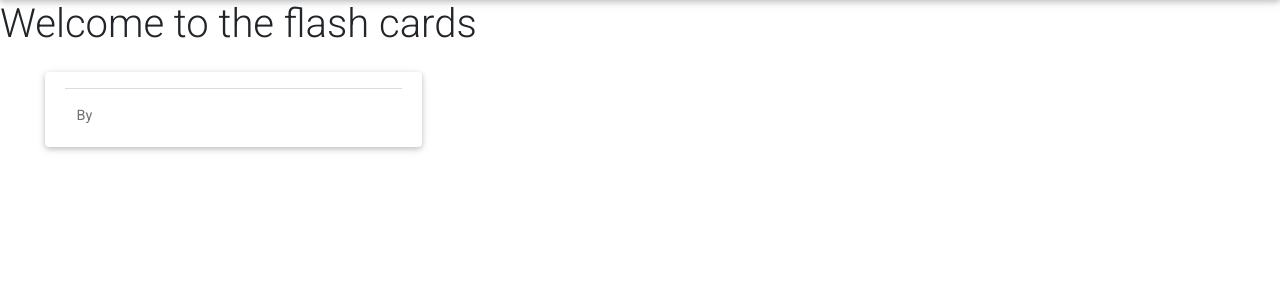
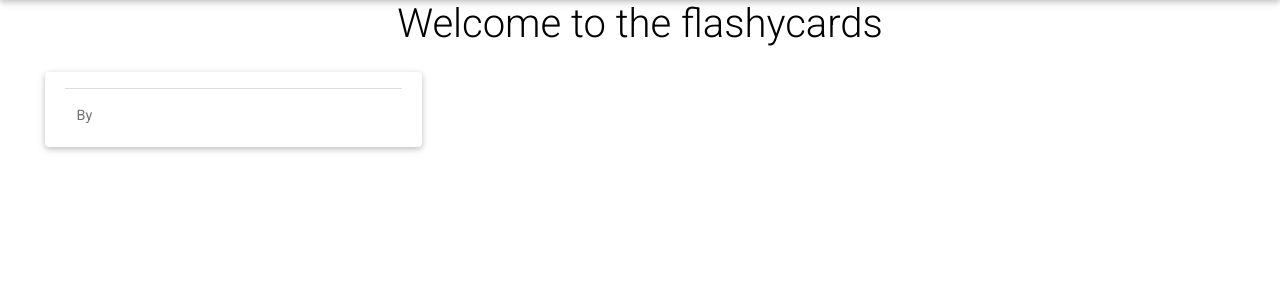
Before and after one commit to Bridgit-wairimu/flashycards, a Django app: page / in a window 1280 px wide. Shown: the part 70-370 px from the top of the page. Run offline with Django 3.2, Linux system fonts and the light colour scheme; a user stored in the database is signed in; tables that the repository leaves empty hold one stand-in row (values such as "Sample post"); some libraries are stand-ins or nearby versions.

Commit message:
updated the h1 tage

```diff
--- a/myflash/templates/index.html
+++ b/myflash/templates/index.html
@@ -5,7 +5,7 @@
 
 {{block.super}}
 
-<h1> Welcome to the flash cards</h1>
+<h1 style="color: black; text-align: center;"> Welcome to the flashycards</h1>
 
 <div class="container-fluid main">
     <div class="container-fluid headview"
```
